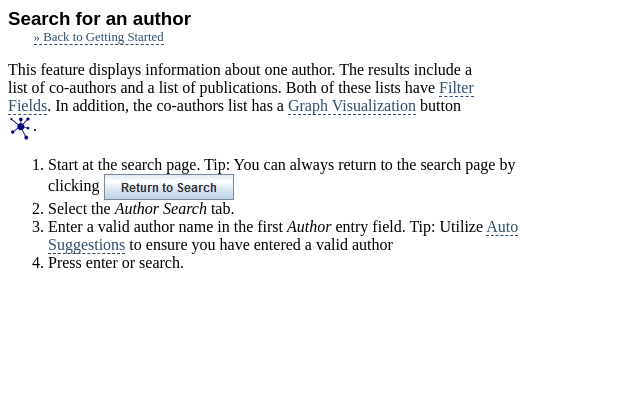
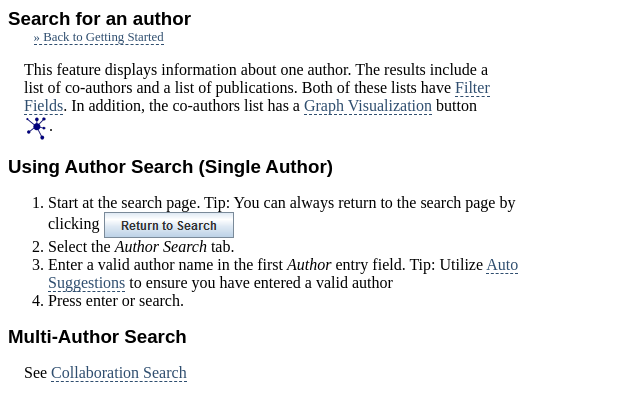
Before and after one commit to wcauchois/coauthor-browser, a plain HTML site: page manual/authorSearch.html in a window 1280 px wide. Shown: the whole page, without its empty margins (0-640 px from the left). Drawn offline with Linux system fonts and the light colour scheme.

Commit message:
Added a link to Multi-Author search from authorSearch

```diff
--- a/manual/authorSearch.html
+++ b/manual/authorSearch.html
@@ -10,11 +10,14 @@
 	<h3>Search for an author</h3>
 	<p class="backLink"><a href="index.html">&raquo; Back to Getting Started</a></p>
 	<p>This feature displays information about one author. The results include a list of co-authors and a list of publications. Both of these lists have <a href="filterFields.html">Filter Fields</a>. In addition, the co-authors list has a <a href="graphVisualization.html">Graph Visualization</a> button <img src="img/VisualizeButton.png" />.</p>
+	<h3>Using Author Search (Single Author)</h3>
 	<ol>
 		<li>Start at the search page. Tip: You can always return to the search page by clicking <img src="img/returnToSearch.png" /></li>
 		<li>Select the <i>Author Search</i> tab.</li>
 		<li>Enter a valid author name in the first <i>Author</i> entry field. Tip: Utilize <a href="autoSuggest.html">Auto Suggestions</a> to ensure you have entered a valid author</li>
 		<li>Press enter or search.</li>
-	</ul>
+	</ol>
+	<h3>Multi-Author Search</h3>
+	<p>See <a href="collaborationSearch.html">Collaboration Search</a></p>
 </body>
 </html>
--- a/manual/styles.css
+++ b/manual/styles.css
@@ -26,6 +26,10 @@ p, li {
 	width: 30em;
 }
 
+p {
+	margin: 1em;
+}
+
 img {
 	vertical-align: middle;
 }
```
